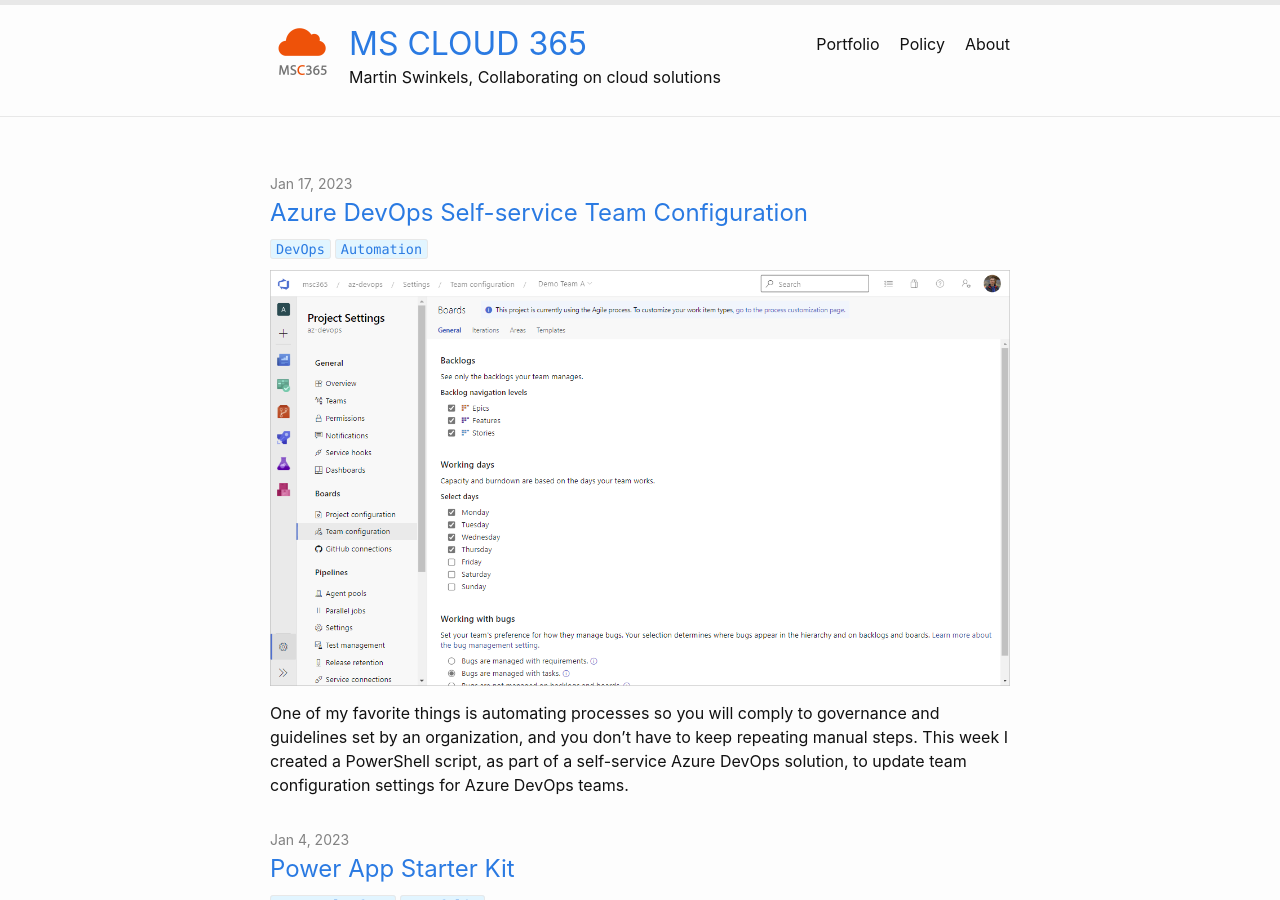
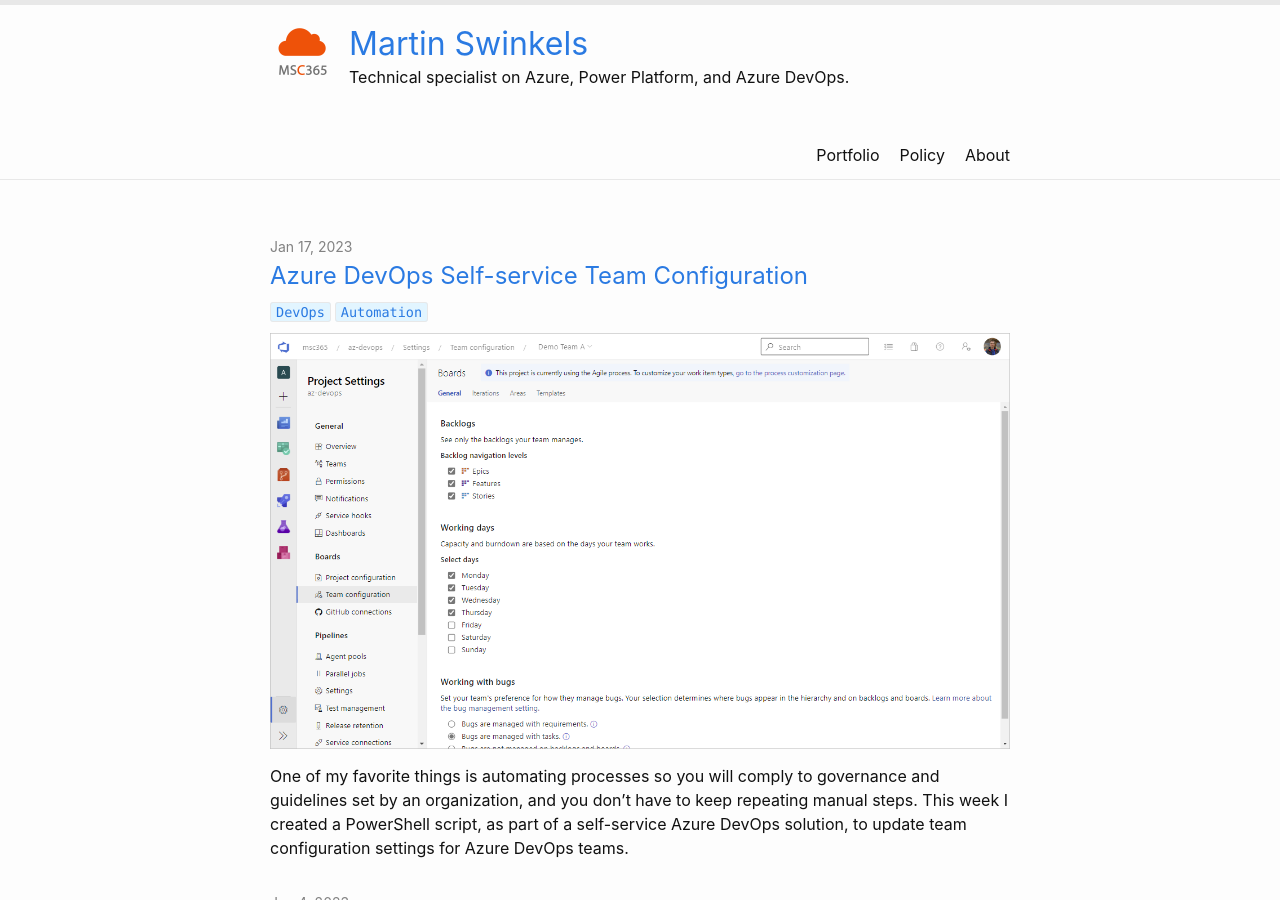
Before and after one commit to msc365/msc365.github.io, a Jekyll site: the page built from index.html, in a window 1280 px wide and 900 px high. Built offline with Jekyll 4.4.1, drawn with Linux system fonts in a browser that asks for light colours; the list of posts is cut into pages by our own code.

Commit message:
Update _config.yml

```diff
--- a/_config.yml
+++ b/_config.yml
@@ -1,4 +1,4 @@
-title: MS CLOUD 365
+title: Martin Swinkels
 author:
   name: Martin Swinkels
   email: #martin.swinkels+blog@msc365@@eu
@@ -8,8 +8,8 @@
 
 url: https://msc365.eu/
 
-name: MS CLOUD 365
-subtitle: Martin Swinkels, Collaborating on cloud solutions
+name: Martin Swinkels
+subtitle: Technical specialist on Azure, Power Platform, and Azure DevOps.
 logo: https://msc365.eu/assets/img/msc365-logo-256.png
 
 show_excerpts: true # set to false to hide excerpts on the homepage
```
